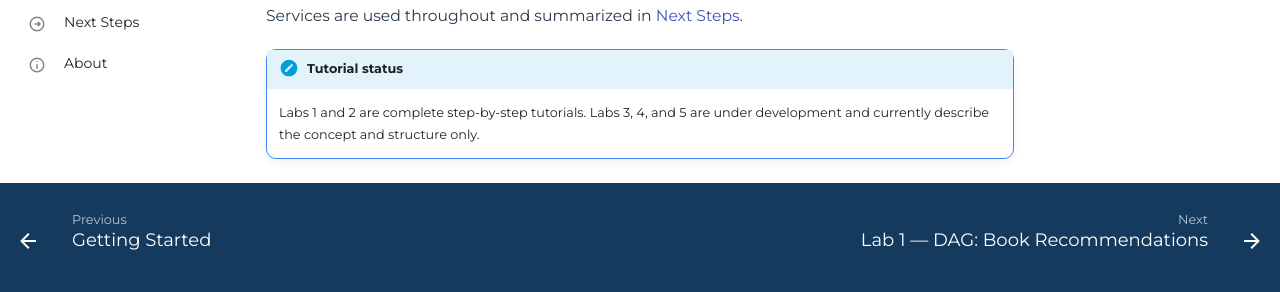
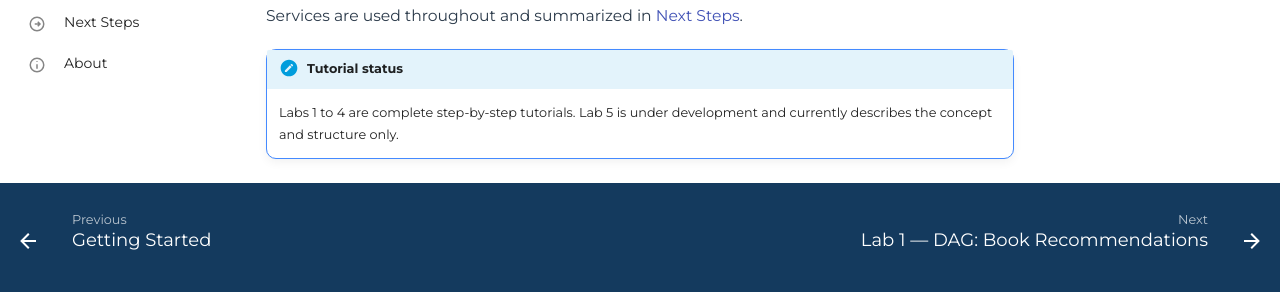
Before and after one commit to o-s-expert/ai-architecture-patterns-workshop, an MkDocs documentation site: the page built from docs/labs/index.md, in a window 1280 px wide and 900 px high, scrolled down 688 px. Shown: the part 576-868 px from the top of the window. Built offline with MkDocs 1.6.1 and Material for MkDocs 9.7.7, drawn with Linux system fonts in a browser that asks for light colours; comment, search, counter and statistics services are not loaded.

Commit message:
docs(index): update lab status to reflect completion of Lab 4

```diff
--- a/docs/labs/index.md
+++ b/docs/labs/index.md
@@ -25,4 +25,4 @@ The order is an educational progression, not a strict ranking of AI autonomy. Me
 Complete the labs sequentially; each one builds on the previous. Annotations and declarative AI Services are used throughout and summarized in [Next Steps](../next-steps.md).
 
 !!! note "Tutorial status"
-    Labs 1 and 2 are complete step-by-step tutorials. Labs 3, 4, and 5 are under development and currently describe the concept and structure only.
+    Labs 1 to 4 are complete step-by-step tutorials. Lab 5 is under development and currently describes the concept and structure only.
```
